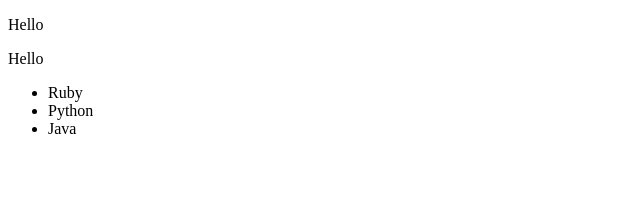
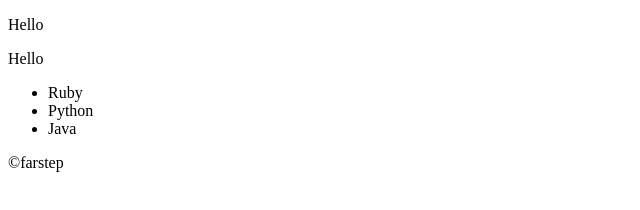
Before and after one commit to Farstep/git_tutorial, a plain HTML site: page index.html in a window 1280 px wide. Shown: the full height of the page, 0-640 px from the left. Drawn offline with Linux system fonts and the light colour scheme.

Commit message:
add footer

```diff
--- a/index.html
+++ b/index.html
@@ -14,5 +14,8 @@
     <li>Python</li>
     <li>Java</li>
   </ul>
+  <footer>
+    ©farstep
+  </footer>
 </body>
 </html>
```
